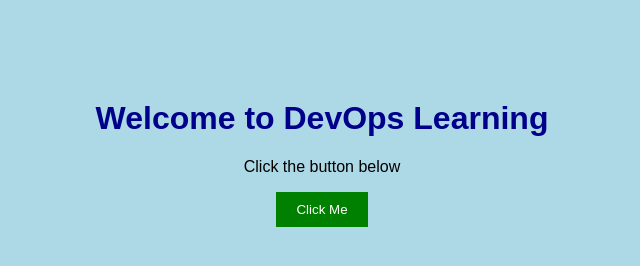
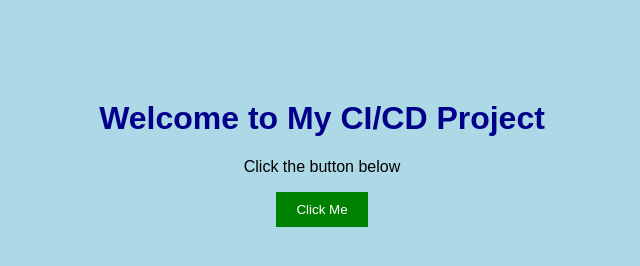
Before and after one commit to Ishwarya-25/devops-practice-, a plain HTML site: page index.html in a window 1280 px wide. Shown: the whole page, without its empty margins (318-958 px from the left). Drawn offline with Linux system fonts and the light colour scheme.

Commit message:
code changes in index.html file

```diff
--- a/index.html
+++ b/index.html
@@ -8,7 +8,7 @@
 
 <body>
 
-    <h1>Welcome to DevOps Learning</h1>
+    <h1>Welcome to My CI/CD Project</h1>
 
     <p id="message">
         Click the button below
```
